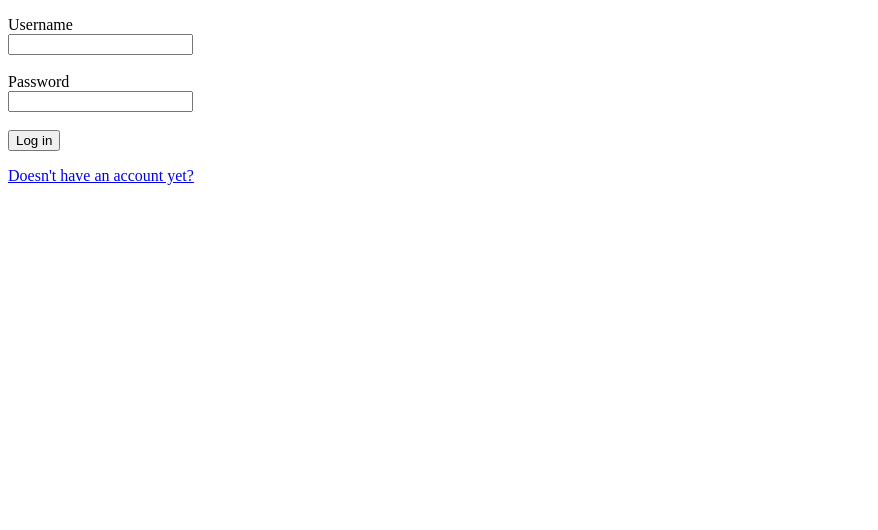
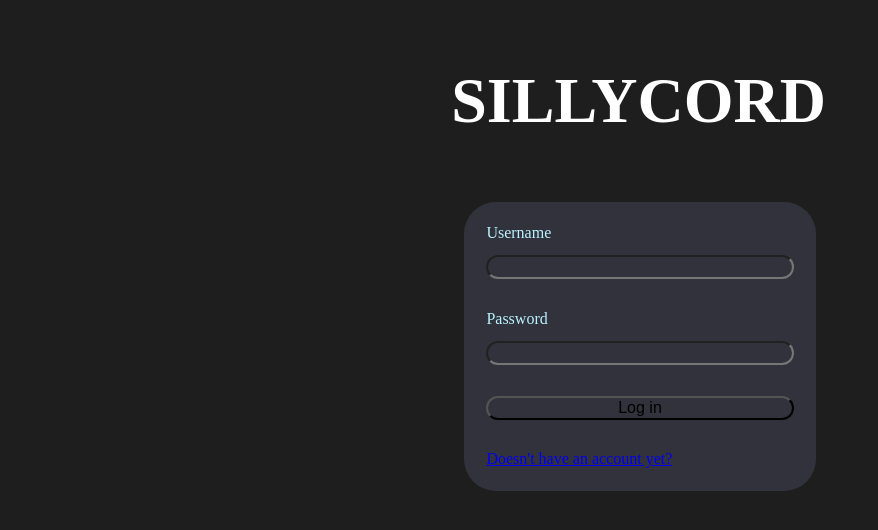
Before and after one commit to ArnoStar/SillyCord, a Flask app: page /auth/login in a window 1280 px wide. Shown: the top 530 px of the page, without its empty margins (0-878 px from the left). Run offline with Flask 3, Linux system fonts and the light colour scheme; some libraries are stand-ins or nearby versions.

Commit message:
Added some css

```diff
--- a/auth/templates/login.html
+++ b/auth/templates/login.html
@@ -1,17 +1,19 @@
 {% extends 'base.html' %}
 {% block title %}Log in{% endblock %}
 {% block content %}
-    <form method="POST">
+    <h1 id="app_name">SILLYCORD</h1>
+    <form method="POST" id="login">
         {{ form.hidden_tag() }}
-        <p>
-            {{ form.username.label }}<br>
-            {{ form.username }}<br>
-            <br>
-            {{ form.password.label }}<br>
-            {{ form.password }}<br>
-            <br>
-            {{ form.submit }}
-        </p>
+
+        {{ form.username.label }}
+        {{ form.username }}
+        <br>
+        {{ form.password.label }}
+        {{ form.password }}
+        <br>
+        {{ form.submit }}
+        <br>
+        <a href="{{ url_for('auth.signin') }}">Doesn't have an account yet?</a>
     </form>
-    <a href="{{ url_for('auth.signin') }}">Doesn't have an account yet?</a>
+
 {% endblock %}
--- /dev/null
+++ b/static/css/styles.css
@@ -0,0 +1,56 @@
+body{
+    background-color: rgb(30,30,30);
+}
+
+.profile_picture{
+    border-radius: 200em;
+}
+label{
+    color: #b9f3ff;
+}
+p{
+    color:  white;
+}
+h1{
+    color: rgb(255,255,255);
+}
+h2{
+    color: rgb(205,205,205);
+}
+h3{
+    color:rgb(155,155,155);
+}
+
+#app_name{
+    width: 5.9em;
+    color: white;
+    font-size: 4em;
+    margin: auto;
+    margin-top: 1em;
+    margin-bottom: 1em;
+}
+#login{
+    background-color: rgb(50,50,60);
+    width: 20em;
+    margin: auto;
+    padding: 1em;
+    border-radius: 2em;
+
+    display: flex;
+    justify-content: center;
+    flex-direction: column;
+    height: 100%;
+}
+#login *{
+    margin: 0.4em;
+}
+input{
+    background-color: rgb(50,50,60);
+    border-radius: 2em;
+    font-size: 1em;
+    padding-inline: 0.5em;
+}
+input#submit{
+    border-radius: 2em;
+    border-color: black;
+}
--- a/templates/base.html
+++ b/templates/base.html
@@ -4,6 +4,7 @@
     <meta charset="UTF-8">
     <title>{% block title %}{% endblock %}</title>
     <script src="https://cdn.socket.io/4.6.1/socket.io.min.js" crossorigin="anonymous"></script>
+    <link href="{{ url_for('static', filename='css/styles.css') }}" rel="stylesheet">
 </head>
 <body>
 {% block content %}
```
